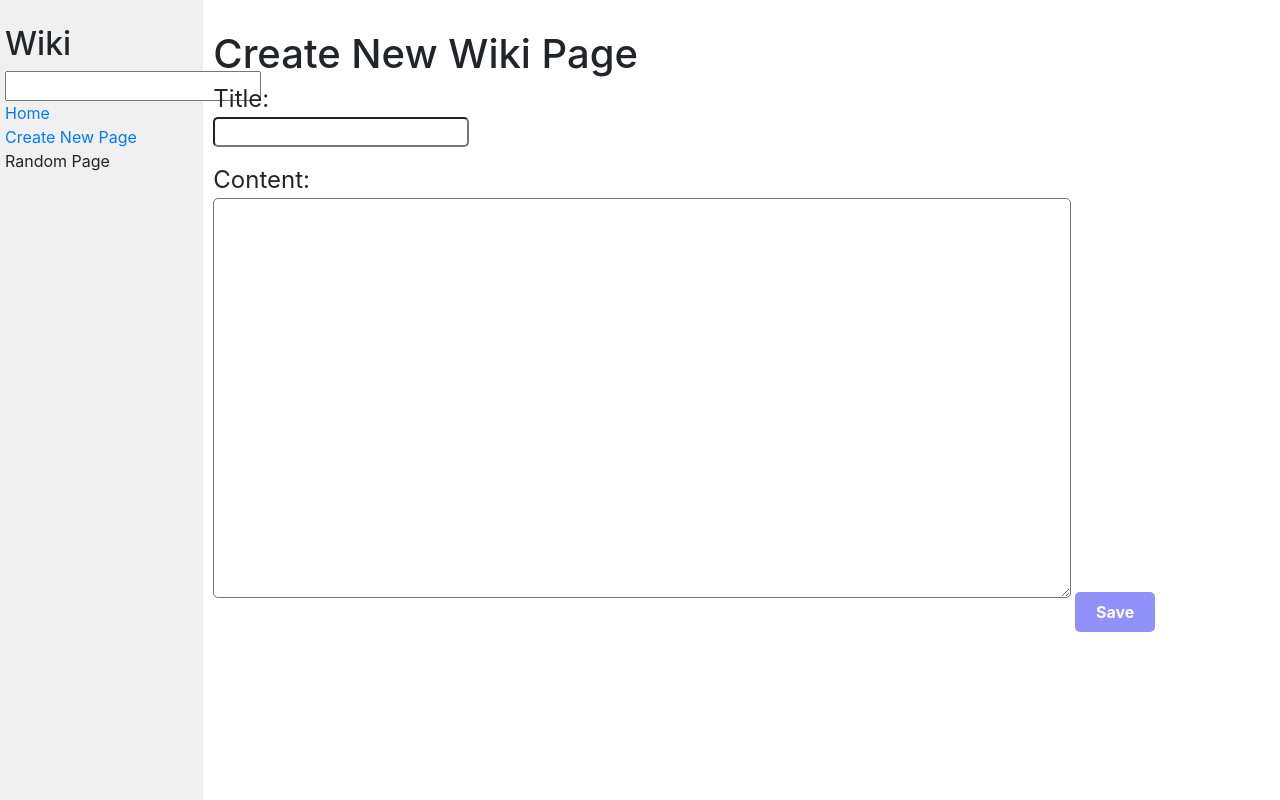
After one commit to LucasMoerch04/CS50Wiki, a Django app: page /wiki/conf/new-page/ in a window 1280 px wide. The commit adds this page. Run offline with Django 3.2, Linux system fonts and the light colour scheme; some libraries are stand-ins or nearby versions.

Commit message:
add new page

```diff
--- a/wiki/encyclopedia/static/encyclopedia/styles.css
+++ b/wiki/encyclopedia/static/encyclopedia/styles.css
@@ -1,6 +1,6 @@
 body {
     margin: 0;
-    background-color: white;
+
 }
 
 code {
@@ -10,11 +10,52 @@ code {
 h1 {
     margin-top: 0px;
     padding-top: 20px;
+
 }
 
-textarea {
-    height: 90vh;
+label {
+    display: flex;
+    flex-direction: row;
+    justify-content: flex-start;
+    text-align: left;
+    width: auto;
+    line-height: 26px;
+    margin-bottom: 5px;
+    font-size: 24px;
+
+
+  }
+
+#textinput, textarea {
+    font-size: 18;
+    margin-bottom: 20px;
+    border-radius: 5px;
+
+}
+
+#textarea {
+    height: 50vh;
     width: 80%;
+
+}
+
+#submit{
+    font-weight: bold;
+    color: white;
+    width: 80px;
+    height: 40px;
+    border-radius: 5px;
+    border: none;
+    background-color: rgb(145, 145, 252);
+}
+#submit:hover{
+    background-color: rgb(109, 109, 255);
+    box-shadow: rgba(136, 165, 191, 0.48) 6px 2px 16px 0px, rgba(255, 255, 255, 0.8) -6px -2px 16px 0px;
+}
+
+#submit:focus{
+    box-shadow: none;
+    background-color: rgb(101, 101, 250);
 }
 
 .main {
--- /dev/null
+++ b/wiki/encyclopedia/templates/encyclopedia/conf/newpage.html
@@ -0,0 +1,14 @@
+{% extends "encyclopedia/layout.html" %}
+
+{% block title %}
+    Create New Page | Wiki
+{% endblock %}
+
+{% block body %}
+    <h1>Create New Wiki Page</h1>
+    <form action="{% url 'wiki:new_save' %}", method="POST">
+        {% csrf_token %}
+        {{confform}}
+        <button id="submit" type="submit" value="submit">Save</button>
+    </form>
+{% endblock %}
--- a/wiki/encyclopedia/templates/encyclopedia/errorpage.html
+++ b/wiki/encyclopedia/templates/encyclopedia/errorpage.html
@@ -5,5 +5,9 @@
 {% endblock %}
 
 {% block body %}
-    <h1> Wiki for {{title}} was not found. </h1>
+    {% if saveError %}
+        <h1> Entry titled "{{title}}" already exists.
+    {% else %}
+        <h1> Wiki for "{{title}}" was not found. </h1>
+    {% endif %}
 {% endblock%}
--- a/wiki/encyclopedia/templates/encyclopedia/layout.html
+++ b/wiki/encyclopedia/templates/encyclopedia/layout.html
@@ -21,7 +21,7 @@
                     <a href="{% url 'wiki:index' %}">Home</a>
                 </div>
                 <div>
-                    Create New Page
+                    <a href="{% url 'wiki:new-page' %}">Create New Page</a>
                 </div>
                 <div>
                     Random Page
--- a/wiki/encyclopedia/urls.py
+++ b/wiki/encyclopedia/urls.py
@@ -7,6 +7,8 @@ app_name = 'wiki'
 urlpatterns = [
     path("", views.index, name="index"),
     path("<str:title>", views.get_page, name="get_page"),
-    path("search/", views.search, name="search")
+    path("search/", views.search, name="search"),
+    path("conf/new-page/", views.new, name="new-page"),
+    path("new_save/", views.new_save, name="new_save")
 
 ]
--- a/wiki/encyclopedia/views.py
+++ b/wiki/encyclopedia/views.py
@@ -8,6 +8,9 @@ from django import forms
 class NewForm(forms.Form):
     search = forms.CharField(label= "",max_length=100)
 
+class ConfForm(forms.Form):
+        title = forms.CharField(widget=forms.TextInput(attrs={'id':'textinput'}))
+        content = forms.CharField(widget=forms.Textarea(attrs={'id':'textarea'}), label="Content:")
 
 
 def index(request):
@@ -65,3 +68,41 @@ def search(request):
                 return render(request, "encyclopedia/results.html",{
                     "query": query,
                 })
+
+
+def new(request):
+    return render(request, "encyclopedia/conf/newpage.html", {
+        "form": NewForm(),
+        "confform": ConfForm()
+    })
+
+def new_save(request):
+    if request.method == "POST":
+        form = ConfForm(request.POST)
+        if form.is_valid():
+            title = form.cleaned_data['title']
+            content = form.cleaned_data['content']
+            entries = util.list_entries()
+            print(title, content)
+
+            entries_lower = [x.lower() for x in entries]
+
+            for entry in entries_lower:
+                if title.lower() == entry:
+                    TitleTaken = True
+                    return render(request, "encyclopedia/errorpage.html", {
+                        'title':title,
+                        "form": NewForm(),
+                        "saveError": TitleTaken
+                        })
+
+
+            print(title, content)
+            util.save_entry(title, content)
+
+            page = util.get_entry(title)
+            return render(request, "encyclopedia/page.html",{
+                'title': title,
+                "content": markdown2.markdown(page),
+                "form": NewForm()
+            })
--- a/wiki/wiki/settings.py
+++ b/wiki/wiki/settings.py
@@ -11,6 +11,7 @@ https://docs.djangoproject.com/en/3.0/ref/settings/
 """
 
 import os
+import mimetypes
 
 # Build paths inside the project like this: os.path.join(BASE_DIR, ...)
 BASE_DIR = os.path.dirname(os.path.dirname(os.path.abspath(__file__)))
@@ -119,3 +120,5 @@ USE_TZ = True
 # https://docs.djangoproject.com/en/3.0/howto/static-files/
 
 STATIC_URL = '/static/'
+
+mimetypes.add_type("text/css", ".css", True)
```
Also changed, not shown: wiki/entries/Goat.md (added, +1 -0 lines), wiki/entries/Messi.md (added, +1 -0 lines).
